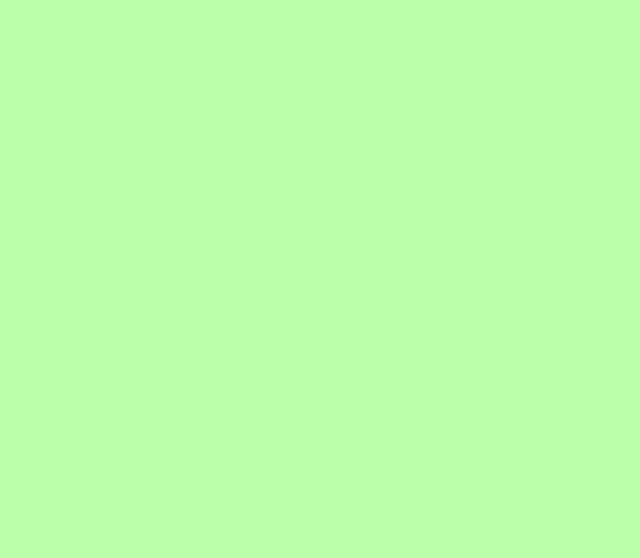
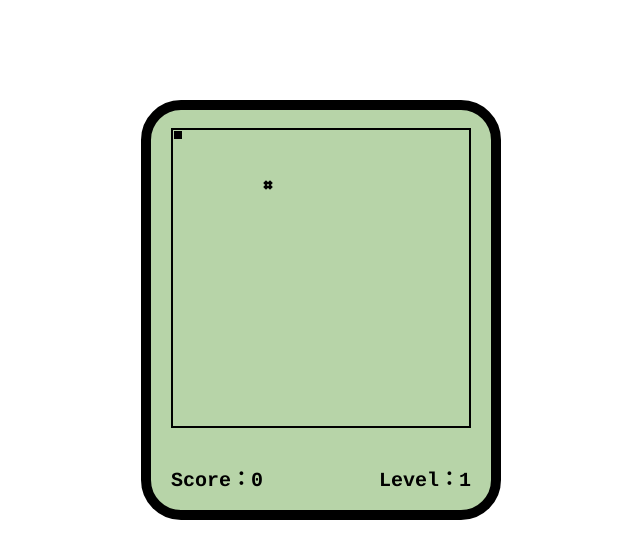
Before and after one commit to Lo-yd/typescript-demo, a website built with webpack: page src/index.html in a window 1280 px wide. Shown: the whole page, without its empty margins (319-959 px from the left). Built offline with nearby package versions, Linux system fonts and the light colour scheme.

Commit message:
Foot、ScorePanel

```diff
--- a/src/index.html
+++ b/src/index.html
@@ -7,6 +7,37 @@
   <title>贪吃蛇</title>
 </head>
 <body>
+  <!-- 容器 -->
+  <div id="main">
+    <!-- 主界面 -->
+    <div id="stage">
 
+      <!-- 设置蛇 -->
+      <div id="snake">
+        <!-- snake 内部div 表示蛇的各部分 -->
+        <div></div>
+      </div>
+
+      <!-- 设置食物 -->
+      <div id="food">
+        <div></div>
+        <div></div>
+        <div></div>
+        <div></div>
+      </div>
+
+
+
+
+
+
+    </div>
+
+    <!-- 分数 -->
+    <div id="score-panel">
+      <div>Score：<span id="score">0</span></div>
+      <div>Level：<span id="level">1</span></div>
+    </div>
+  </div>
 </body>
 </html>
--- a/src/index.ts
+++ b/src/index.ts
@@ -1,2 +1,3 @@
 import './style/index.less'
-console.log("222")
+import Food from './modules/Food'
+import ScorePanel from './modules/ScorePanel'
--- a/src/style/index.less
+++ b/src/style/index.less
@@ -1,3 +1,73 @@
+//设置变量
+@bg-color: #b7d4a8;
+
+//清除默认样式
+* {
+  margin: 0;
+  padding: 0;
+  box-sizing: border-box;
+}
+
 body {
-  background-color: #bfa;
+  font: bold 20px "Courier";
 }
+//主窗口样式
+#main {
+  width: 360px;
+  height: 420px;
+  background-color: @bg-color;
+  margin: 100px auto;
+  border: 10px solid black;
+  border-radius: 40px;
+
+  //flex布局
+  display: flex;
+  // 主轴排列
+  flex-flow: column;
+  align-items: center;
+  // 主轴对齐方式
+  justify-content: space-around;
+
+  #stage {
+    width: 300px;
+    height: 300px;
+    border: 2px solid black;
+    position: relative;
+
+    //蛇的样式
+    #snake {
+      &>div {
+         width: 10px;
+         height: 10px;
+         background-color: #000;
+         border: 1px solid @bg-color;
+         position: absolute;
+      }
+    }
+    #food {
+      width: 10px;
+      height: 10px;
+      border: 1px solid @bg-color;
+      position: absolute;
+      top: 50px;
+      left: 90px;
+      display: flex;
+      flex-flow: row wrap;
+      justify-content: space-between;
+      align-content: space-between;
+
+      &>div {
+        width: 4px;
+        height: 4px;
+        background-color: #000;
+        transform: rotate(45deg)
+      }
+    }
+  }
+  //记分牌
+  #score-panel {
+    width: 300px;
+    display: flex;
+    justify-content: space-between;
+  }
+}
```
Also changed, not shown: src/modules/Food.ts (added, +35 -0 lines), src/modules/ScorePanel.ts (added, +51 -0 lines).
